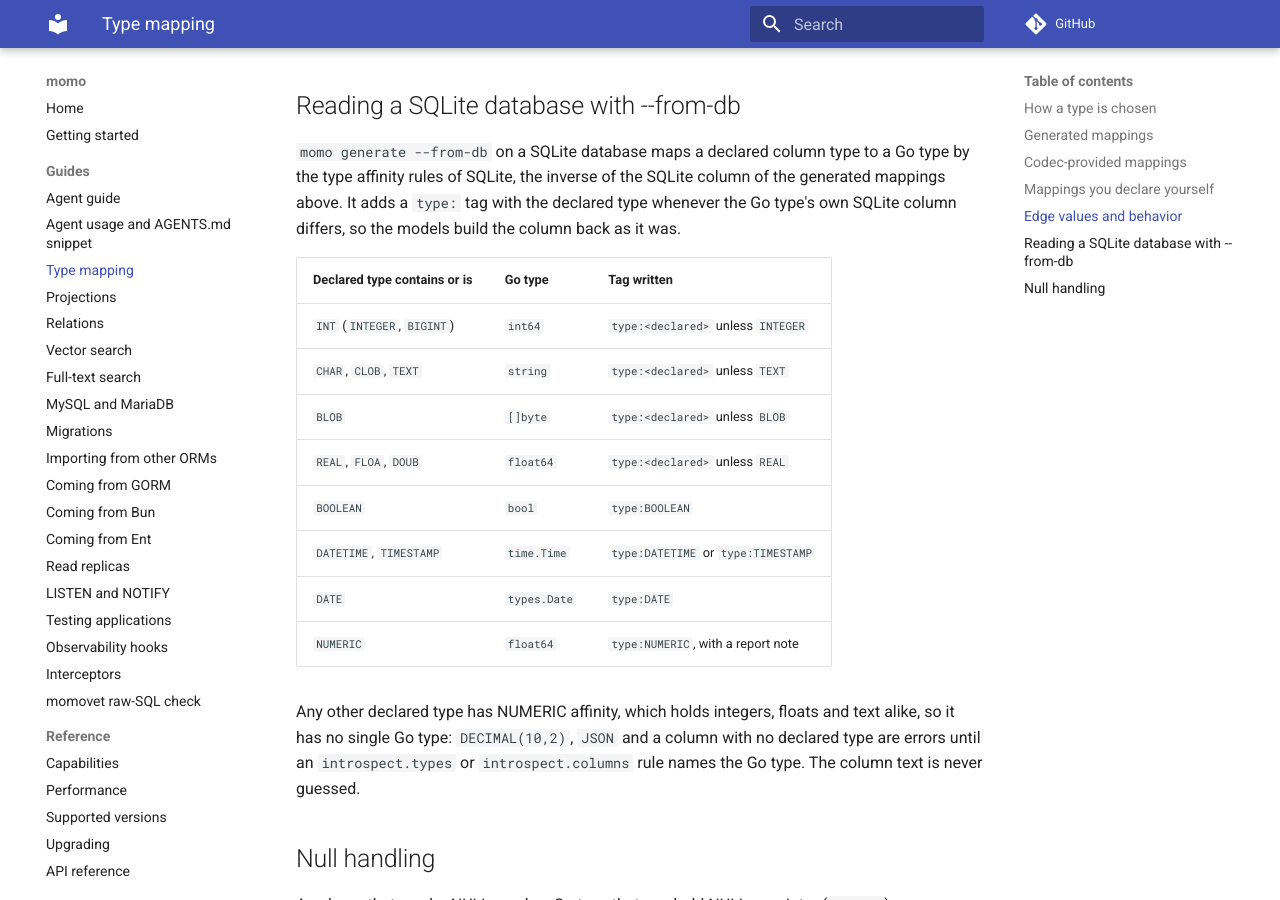
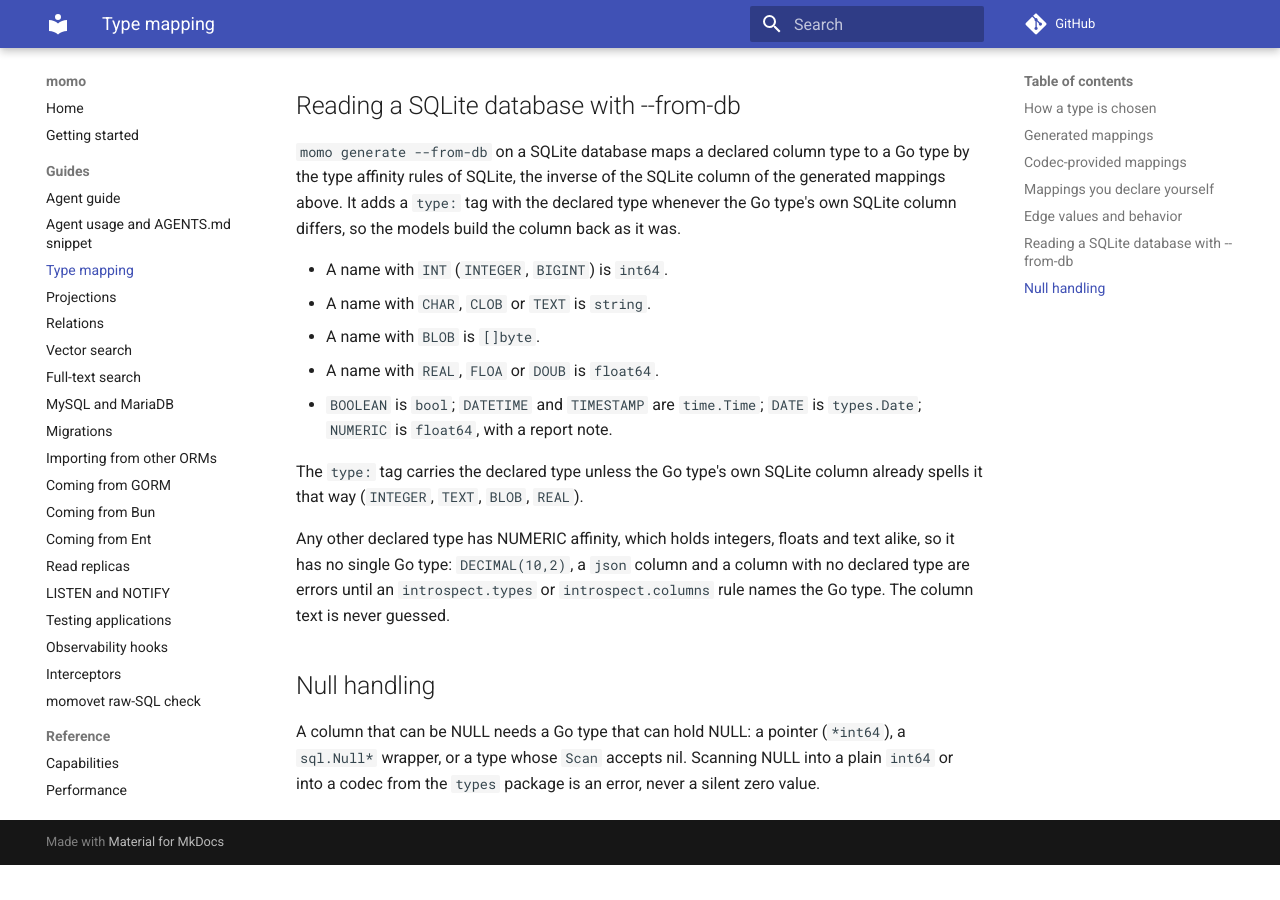
Before and after one commit to azrtydxb/momo, an MkDocs documentation site: the page built from docs/TYPE_MAPPING.md, in a window 1280 px wide and 900 px high, scrolled down 6704 px. Built offline with MkDocs 1.6.1 and Material for MkDocs 9.7.7, drawn with Linux system fonts in a browser that asks for light colours; comment, search, counter and statistics services are not loaded; the version menu is left out; after the commit the page ends 7569 px from its top, so only the background shows below that.

Commit message:
fix(docs): keep SQLite type docs out of the type table; tidy bench module

```diff
--- a/docs/TYPE_MAPPING.md
+++ b/docs/TYPE_MAPPING.md
@@ -266,19 +266,18 @@ of the generated mappings above. It adds a `type:` tag with the declared type
 whenever the Go type's own SQLite column differs, so the models build the column
 back as it was.
 
-| Declared type contains or is | Go type      | Tag written                         |
-| ---------------------------- | ------------ | ----------------------------------- |
-| `INT` (`INTEGER`, `BIGINT`)  | `int64`      | `type:<declared>` unless `INTEGER`  |
-| `CHAR`, `CLOB`, `TEXT`       | `string`     | `type:<declared>` unless `TEXT`     |
-| `BLOB`                       | `[]byte`     | `type:<declared>` unless `BLOB`     |
-| `REAL`, `FLOA`, `DOUB`       | `float64`    | `type:<declared>` unless `REAL`     |
-| `BOOLEAN`                    | `bool`       | `type:BOOLEAN`                      |
-| `DATETIME`, `TIMESTAMP`      | `time.Time`  | `type:DATETIME` or `type:TIMESTAMP` |
-| `DATE`                       | `types.Date` | `type:DATE`                         |
-| `NUMERIC`                    | `float64`    | `type:NUMERIC`, with a report note  |
+- A name with `INT` (`INTEGER`, `BIGINT`) is `int64`.
+- A name with `CHAR`, `CLOB` or `TEXT` is `string`.
+- A name with `BLOB` is `[]byte`.
+- A name with `REAL`, `FLOA` or `DOUB` is `float64`.
+- `BOOLEAN` is `bool`; `DATETIME` and `TIMESTAMP` are `time.Time`; `DATE` is
+  `types.Date`; `NUMERIC` is `float64`, with a report note.
+
+The `type:` tag carries the declared type unless the Go type's own SQLite
+column already spells it that way (`INTEGER`, `TEXT`, `BLOB`, `REAL`).
 
 Any other declared type has NUMERIC affinity, which holds integers, floats and
-text alike, so it has no single Go type: `DECIMAL(10,2)`, `JSON` and a column
+text alike, so it has no single Go type: `DECIMAL(10,2)`, a `json` column and a column
 with no declared type are errors until an `introspect.types` or
 `introspect.columns` rule names the Go type. The column text is never guessed.
 
```
Also changed, not shown: docs/migrations.md (+1 -1 lines), 2 other files.
